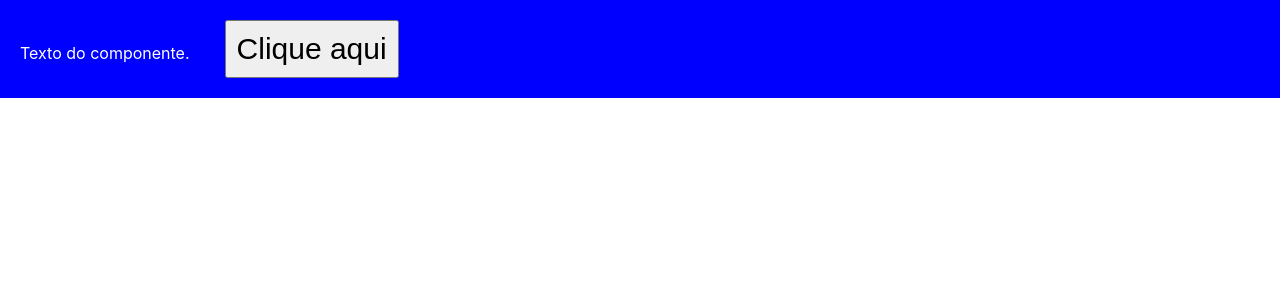
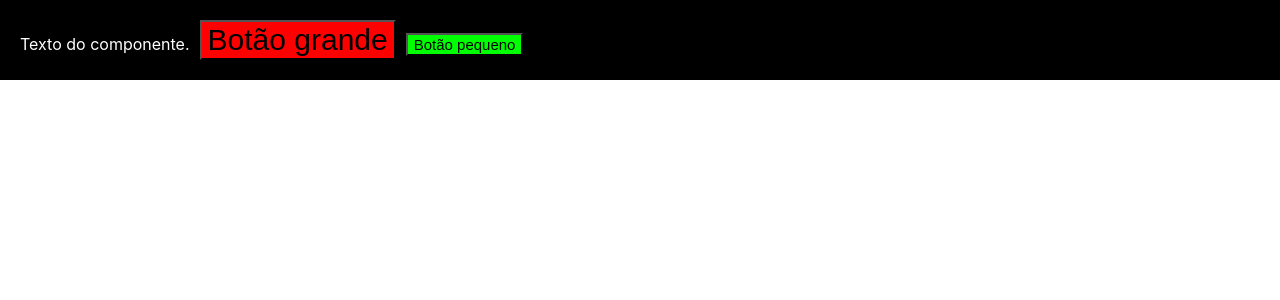
Before and after one commit to igorribery/react-curso, a React (Vite) app: page / in a window 1280 px wide. Shown: the top 300 px of the page. Built offline with nearby package versions, Linux system fonts and the light colour scheme.

Commit message:
passando props dinâmicas ao styled

```diff
--- a/src/App.tsx
+++ b/src/App.tsx
@@ -1,13 +1,13 @@
-// import { Container, Botaocss } from './AppStyles';  // importando individualmente
-import * as C from './AppStyles'; // importa tudo de uma vez (maneira mais fácil)
+import * as C from './AppStyles';
 
 const App = () => {
 
   return (
 
-    <C.Container>
+    <C.Container bgColor='#000000'>
       Texto do componente.
-      <C.Botaocss>Clique aqui</C.Botaocss>
+      <C.Botaocss bg='#FF0000'>Botão grande</C.Botaocss>
+      <C.Botaocss bg='#00FF00' small>Botão pequeno</C.Botaocss>
     </C.Container>
   );
 }
--- a/src/AppStyles.ts
+++ b/src/AppStyles.ts
@@ -1,13 +1,22 @@
 import styled from "styled-components";
 
-export const Container = styled.div`
-background-color: blue;
+interface ContainerProps {
+    bgColor: string;
+}
+
+export const Container = styled.div<ContainerProps>`
+background-color: ${props => props.bgColor};
 color: white;
 padding: 20px
 `;
 
-export const Botaocss = styled.button`
-font-size: 30px;
-padding: 10px;
-margin-left: 35px;
+interface BotaocssProps {
+    bg: string;
+    small?: boolean;
+}
+
+export const Botaocss = styled.button<BotaocssProps>`
+font-size: ${props => props.small ? '15px' : '30px' };
+background-color: ${props => props.bg};
+margin-left: 10px;
 `;
```
